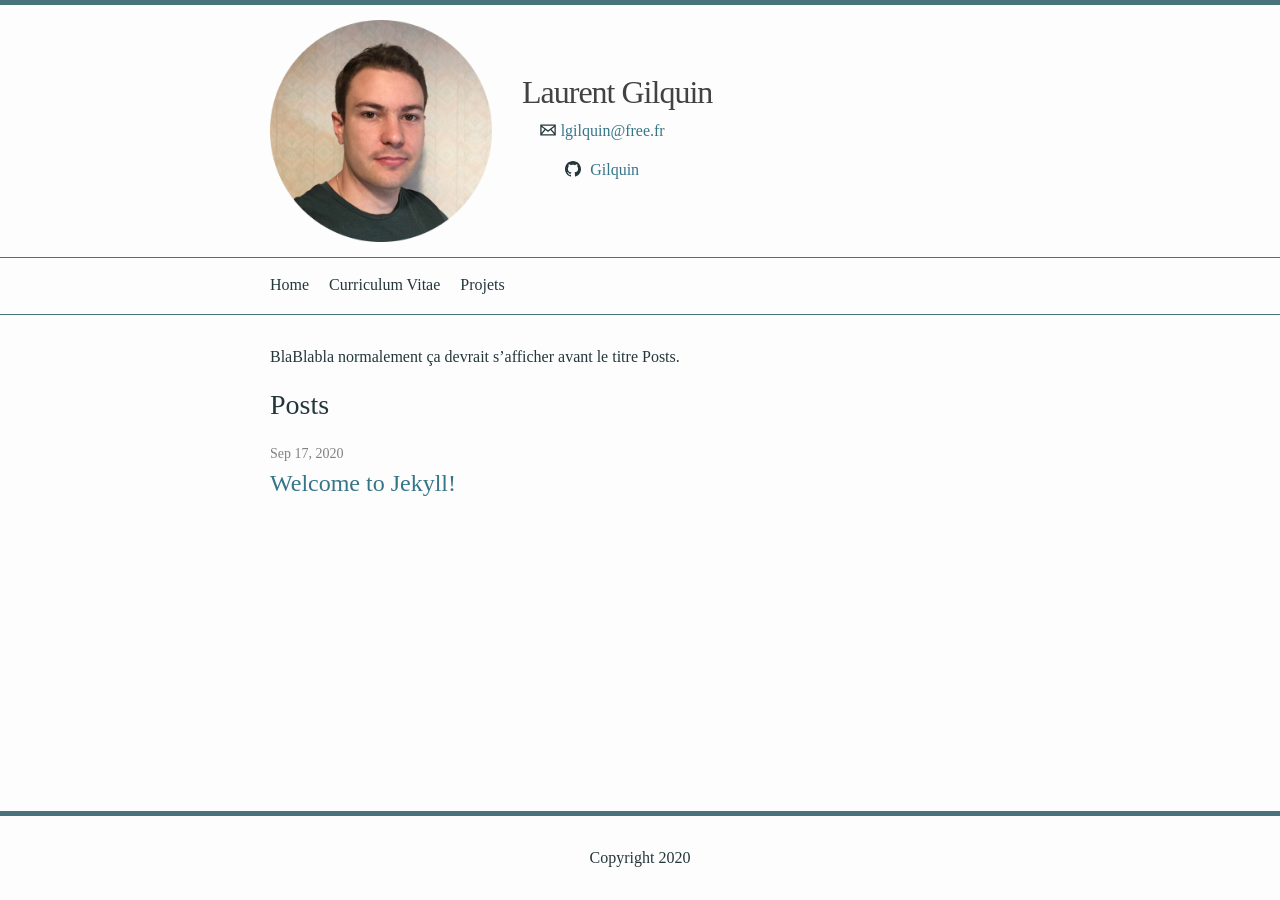
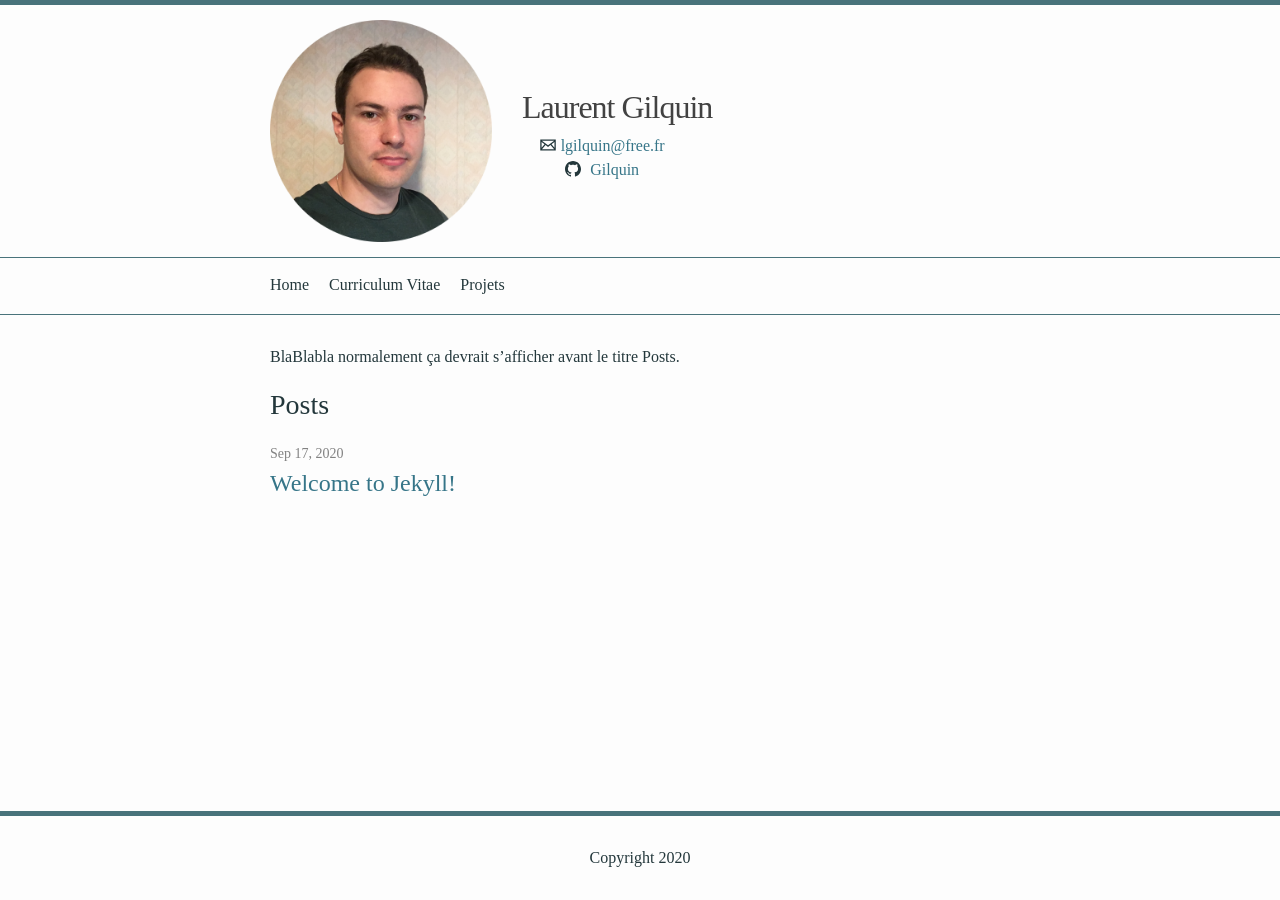
Before and after one commit to Gilquin/Gilquin.github.io, a Jekyll site: the page built from docs/index.markdown, in a window 1280 px wide. Built offline with Jekyll 4.4.1, drawn with Linux system fonts in a browser that asks for light colours; some web fonts are replaced.

Commit message:
Test figure handling

```diff
--- a/docs/_config.yml
+++ b/docs/_config.yml
@@ -27,7 +27,7 @@ description: >- # this means to ignore newlines until "baseurl:"
 baseurl: "" # the subpath of your site, e.g. /blog
 url: "" # the base hostname & protocol for your site, e.g. http://example.com
 twitter_username:
-github_username:  Gilquin
+github_username: Gilquin
 
 # Build settings
 theme: minima
--- a/docs/_includes/header.html
+++ b/docs/_includes/header.html
@@ -9,14 +9,15 @@
     <div>
     <center>
     <a class="site-title" rel="author" href="{{ "/" | relative_url }}">{{ site.title | escape }}</a>
+    <div>
     {%- if site.email -%}
-    <p>
 	{%- include icon-mail.html -%}
-	</p>
     {%- endif -%}
-    <p>
-    {%- include social.html -%}
-    </p>
+    <br>
+    {%- if site.github_username -%}
+    {%- include icon-github.html -%}
+	{%- endif -%}
+	</div>
     </center>
     </div>
   </div>
--- a/docs/_includes/icon-github.html
+++ b/docs/_includes/icon-github.html
@@ -1 +1 @@
-<a href="https://github.com/{{ include.username }}"><span class="icon icon--github">{% include icon-github.svg %}</span><span class="username">{{ include.username }}</span></a>
+<a href="https://github.com/{{ site.github_username| cgi_escape | escape }}"><svg class="svg-icon"><use xlink:href="{{ '/assets/minima-social-icons.svg#github' | relative_url }}"></use></svg> <span class="username">{{ site.github_username| escape }}</span></a>
--- a/docs/_sass/minima/_base.scss
+++ b/docs/_sass/minima/_base.scss
@@ -6,10 +6,6 @@ p, blockquote, pre, hr,
 dl, dd, ol, ul, figure {
   margin: 0;
   padding: 0;
-}
-
-p span {
-  display: block;
 }
 
 
--- a/docs/_sass/minima/_layout.scss
+++ b/docs/_sass/minima/_layout.scss
@@ -23,6 +23,9 @@
 .site-title {
 
   @include relative-font-size(2);
+  @include media-query($on-mobile) {
+    @include relative-font-size(1.5);
+  }
   font-weight: 400;
   line-height: $base-line-height * $base-font-size * 2.25;
   letter-spacing: -1px;
```
